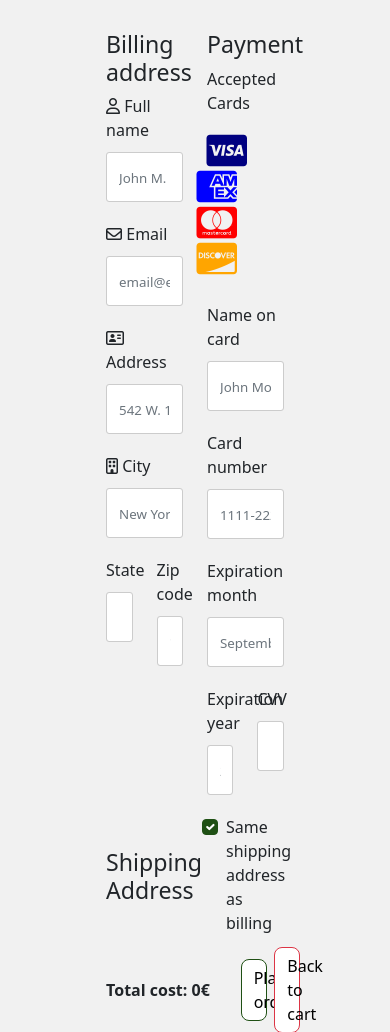
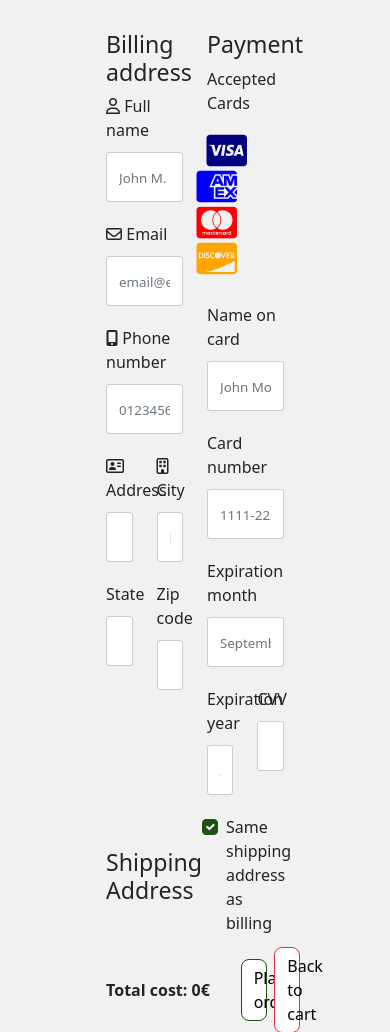
Before and after one commit to AndreasNbt/Bio-Health, a PHP site: page /UserCheckout.php in a window 390 px wide. Shown: the part 210-1242 px from the top of the page. Run offline with PHP 8.4, Linux system fonts and the light colour scheme; a user stored in the database is signed in; data comes from the database, SQL or seed files in the repository; data that the repository does not hold is empty; some libraries are stand-ins or nearby versions; some web fonts are replaced.

Commit message:
Added a phone number field to the checkout.

```diff
--- a/PHP_Back_End/checkout.php
+++ b/PHP_Back_End/checkout.php
@@ -5,7 +5,6 @@ include("db_connection.php");
 $order_id = strtoupper(uniqid());
 $user_id = $_SESSION['ID'];
 $order_date = date('Y-m-d');
-$latest_delivery =
 
 $sql = "SELECT cost, max_delivery_time FROM shipping WHERE user_id=$user_id";
 $res = $con->query($sql);
@@ -19,12 +18,13 @@ $res = $con->query($sql);
 
 $full_name = $_POST['full_name'];
 $email = $_POST['email'];
+$phone_number = $_POST['phone_number'];
 $billing_address = $_POST['billing_address'];
 $billing_city = $_POST['billing_city'];
 $billing_state = $_POST['billing_state'];
 $billing_zip = $_POST['billing_zip'];
 
-$sql = "INSERT INTO billing_address (order_id, name, email, address, city, state, zip) VALUES ('$order_id', '$full_name', '$email', '$billing_address', '$billing_city', '$billing_state', '$billing_zip');";
+$sql = "INSERT INTO billing_address (order_id, name, email, phone_number, address, city, state, zip) VALUES ('$order_id', '$full_name', '$email', $phone_number, '$billing_address', '$billing_city', '$billing_state', '$billing_zip');";
 $res = $con->query($sql);
 
 $res = $con->query("SELECT Full_Name, City, Address, State, Zip_Code, Phone_Number
--- a/UserCheckout.php
+++ b/UserCheckout.php
@@ -69,14 +69,23 @@
 
                         <label for="full_name"><i class="fa fa-user-o"></i> Full name</label>
                         <input pattern="[a-zA-Z ]{1,}" title="full name containing only english letters and spaces" required type="text" id="full_name" name="full_name" placeholder="John M. Doe" class="form-control" value="<?php echo $fullName; ?>">
+
                         <label for="email"><i class="fa fa-envelope-o"></i> Email</label>
                         <input pattern="[^@ \t\r\n]+@[^@ \t\r\n]+\.[^@ \t\r\n]+" title="valid email address" required type="text" id="email" name="email" placeholder="email@example.com" class="form-control" value="<?php echo $email; ?>">
 
-                        <label for="billing_address"><i class="fa fa-address-card-o"></i> Address</label>
-                        <input pattern="[A-Za-z0-9'\.\-\s\,]" title="street address without special symbols" required type="text" id="billing_address" name="billing_address" placeholder="542 W. 15th Street" class="form-control" value="<?php echo $address; ?>">
+                        <label for="phone_number"><i class="fa fa-mobile"></i> Phone number</label>
+                        <input pattern="[\+]?[(]?[0-9]{3}[)]?[-\s\.]?[0-9]{3}[-\s\.]?[0-9]{4,6}" title="valid phone number" required type="text" id="phone_number" name="phone_number" placeholder="0123456789" class="form-control" value="<?php echo $phoneNumber; ?>">
 
-                        <label for="billing_city"><i class="fa fa-building-o"></i> City</label>
-                        <input pattern="^([a-zA-Z\u0080-\u024F]+(?:. |-| |'))*[a-zA-Z\u0080-\u024F]*$" title="valid city name" required type="text" id="billing_city" name="billing_city" placeholder="New York" class="form-control" value="<?php echo $city; ?>">
+                        <div class="row">
+                            <div class="col-6 d-flex" style="flex-direction: column">
+                                <label for="billing_address"><i class="fa fa-address-card-o"></i> Address</label>
+                                <input pattern="[A-Za-z0-9'\.\-\s\,]" title="street address without special symbols" required type="text" id="billing_address" name="billing_address" placeholder="542 W. 15th Street" class="form-control" value="<?php echo $address; ?>">
+                            </div>
+                            <div class="col-6 d-flex" style="flex-direction: column">
+                                <label for="billing_city"><i class="fa fa-building-o"></i> City</label>
+                                <input pattern="^([a-zA-Z\u0080-\u024F]+(?:. |-| |'))*[a-zA-Z\u0080-\u024F]*$" title="valid city name" required type="text" id="billing_city" name="billing_city" placeholder="New York" class="form-control" value="<?php echo $city; ?>">
+                            </div>
+                        </div>
 
                         <div class="row">
                             <div class="col-6 d-flex" style="flex-direction: column">
--- a/db.sql
+++ b/db.sql
@@ -82,6 +82,7 @@ CREATE TABLE billing_address (
     order_id VARCHAR(13) NOT NULL,
     name VARCHAR(100) NOT NULL,
     email VARCHAR(50) NOT NULL,
+    phone_number VARCHAR(20) NOT NULL,
     address VARCHAR(50),
     city VARCHAR(30),
     state VARCHAR(30),
```
Also changed, not shown: AdminCart.php (+19 -9 lines).
